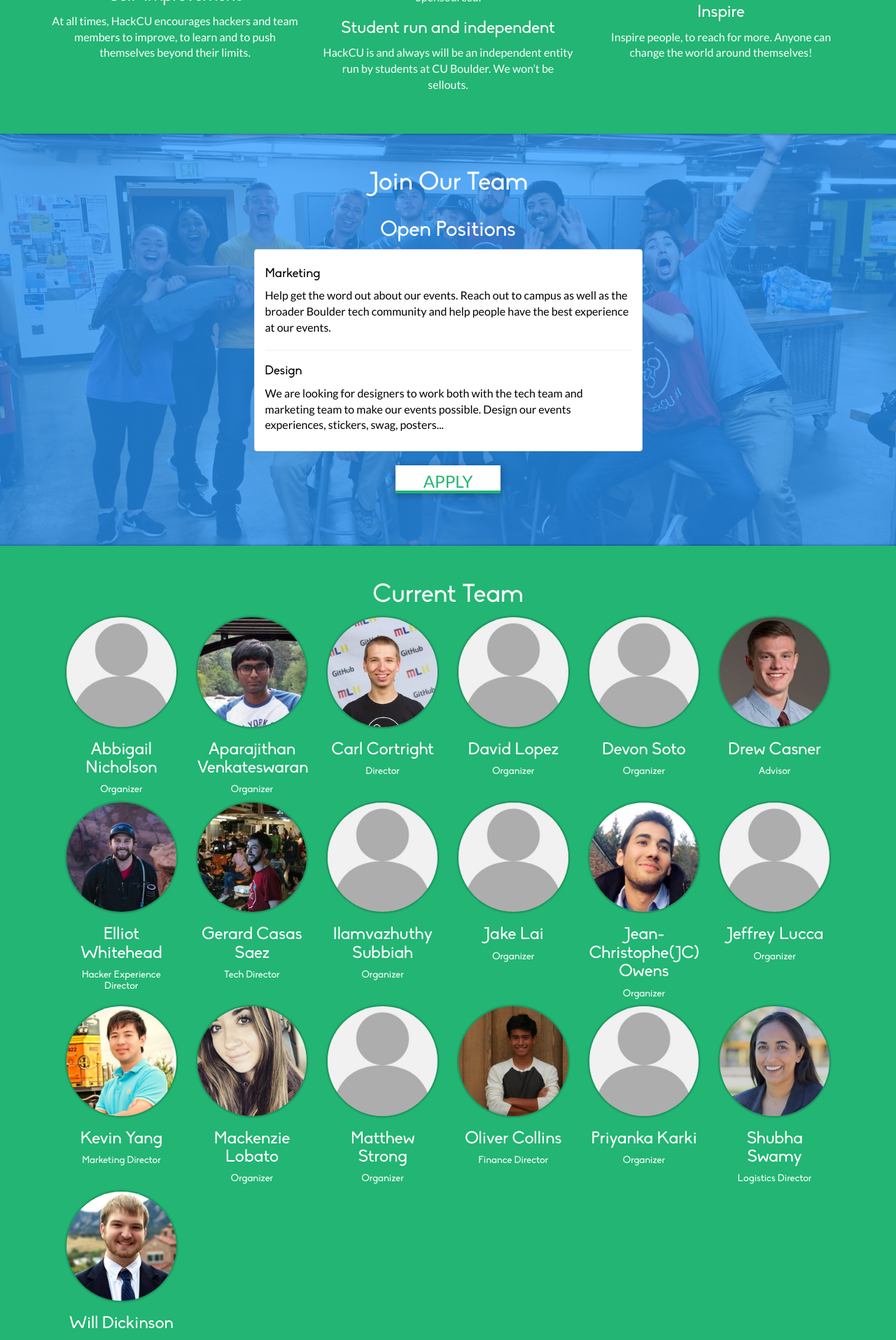
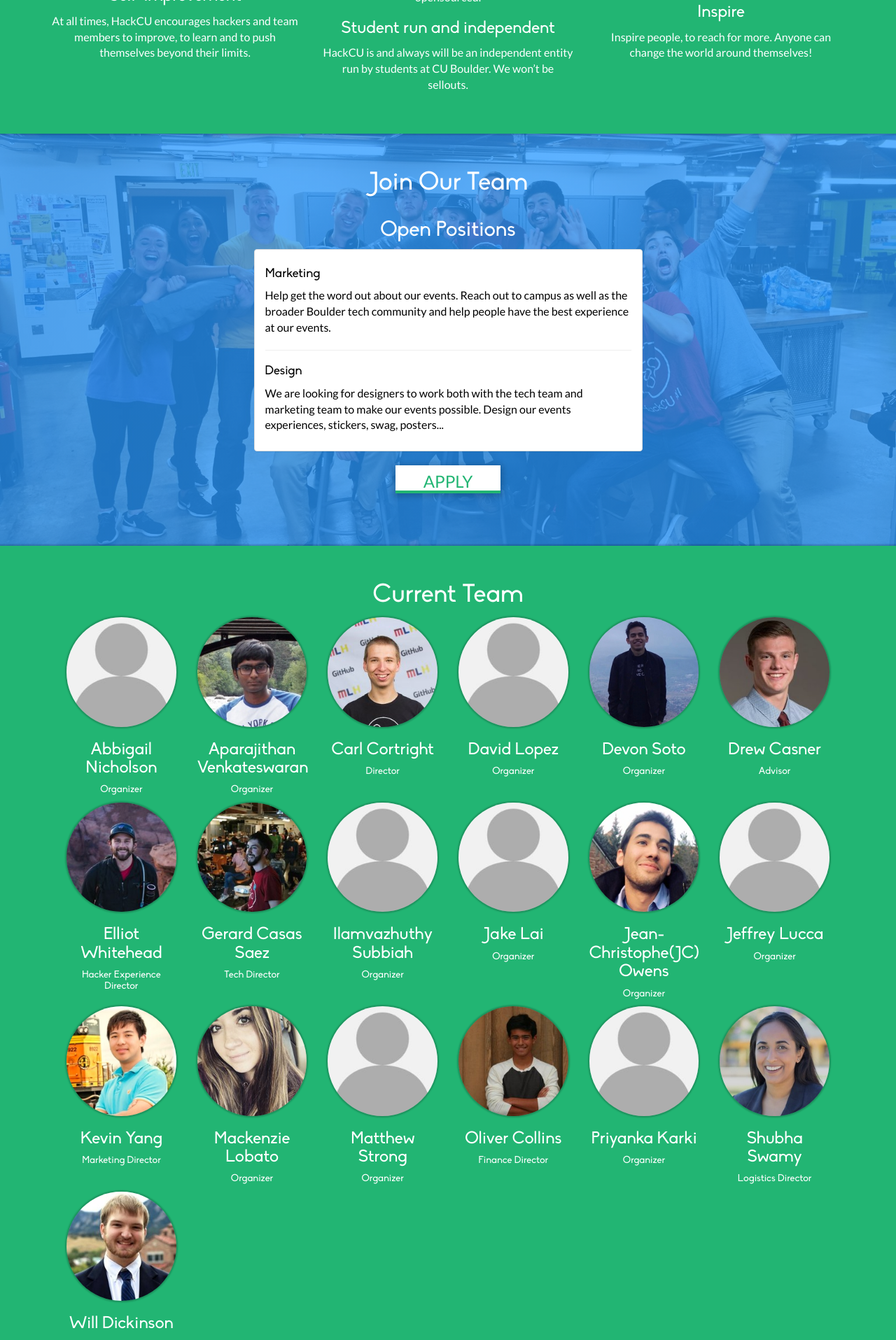
Before and after one commit to HackCU/team, a Jekyll site: the page built from index.html, in a window 1280 px wide. Shown: the part 1054-2969 px from the top of the page at 70% size. Built offline with Jekyll 4.4.1, drawn with Linux system fonts in a browser that asks for light colours; nearby versions of some CDN libraries.

Commit message:
added my photo

```diff
--- a/_data/team.yml
+++ b/_data/team.yml
@@ -78,4 +78,5 @@
 
 - name: Devon Soto
   title: Organizer
+  img-src: assets/img/team/devon.jpg
   url: https://github.com/devonsoto77/
```
Also changed, not shown: assets/img/team/devon.jpg (added).
